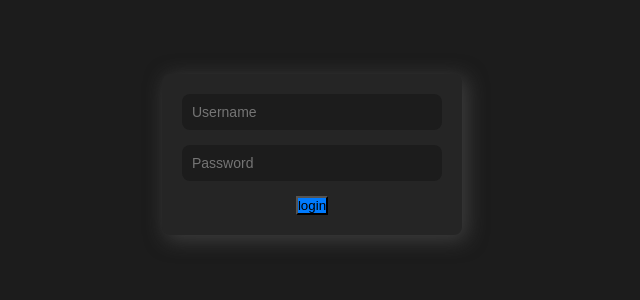
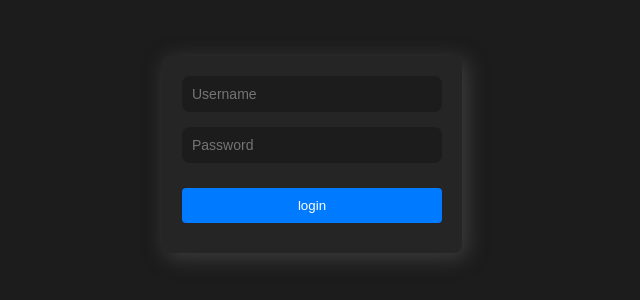
Before and after one commit to rasuljon313/advokat, a React (Vite) app: page / in a window 1280 px wide. Shown: the part 246-546 px from the top of the page, without its empty margins (328-968 px from the left). Built offline with nearby package versions, Linux system fonts and the light colour scheme.

Commit message:
add styles

```diff
--- a/src/assets/common.scss
+++ b/src/assets/common.scss
@@ -15,3 +15,24 @@
     padding: 0 15px;
     font-family: Arial;
   }
+  button {
+    color: #fff;
+    border: none;
+    border-radius: 4px;
+    padding: 10px 20px;
+    margin: 10px;
+    cursor: pointer;
+    display: flex;
+    align-items: center;
+    justify-content: center;
+    outline: none;
+    transition: background-color 0.3s;
+    width: 100%;
+    transition: 0.3s;
+    &:hover {
+      color: #000;
+       text-shadow: 1px 4px 15px#000;
+      transition: 0.3s;
+      box-shadow: 0 0 10px 1px #007bff ;
+    }
+  }
--- a/src/components/forin/forin.scss
+++ b/src/components/forin/forin.scss
@@ -29,6 +29,12 @@
       font-size: 14px;
       background: #1c1c1c !important;
       border-radius: 8px !important;
+      color: #fff;
+      transition: 0.3s;
+      &:hover{
+        transition: 0.3s;
+        box-shadow: 0 0 10px 1px #1c1c1c;
+      }
     }
     &_btn{
       background: #007bff !important;
```
